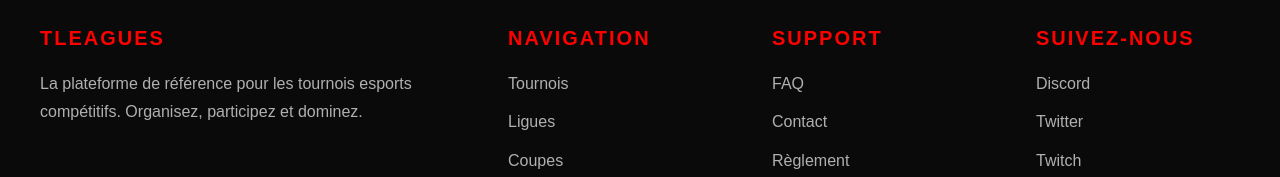
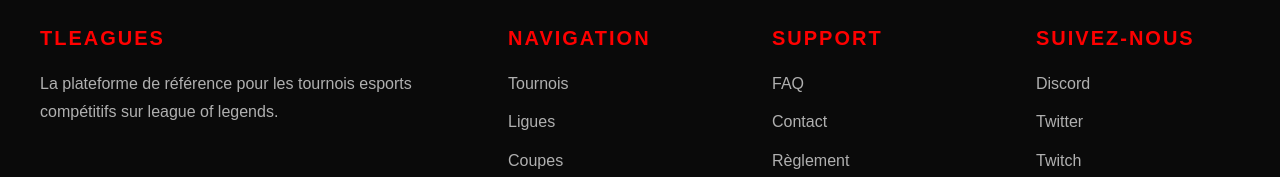
Before and after one commit to qartersan94/TLeagues, a plain HTML site: page index.html in a window 1280 px wide. Shown: the part 2859-3036 px from the top of the page. Drawn offline with Linux system fonts and the light colour scheme.

Commit message:
Update index.html

```diff
--- a/index.html
+++ b/index.html
@@ -669,7 +669,7 @@
         <div class="footer-content">
             <div class="footer-section">
                 <h3>TLeagues</h3>
-                <p>La plateforme de référence pour les tournois esports compétitifs. Organisez, participez et dominez.</p>
+                <p>La plateforme de référence pour les tournois esports compétitifs sur league of legends.</p>
             </div>
 
             <div class="footer-section">
```
